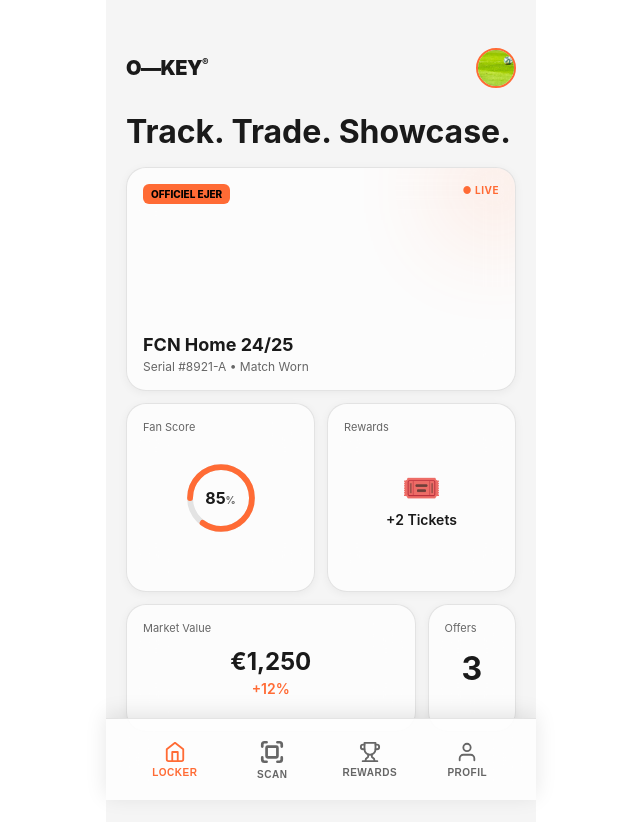
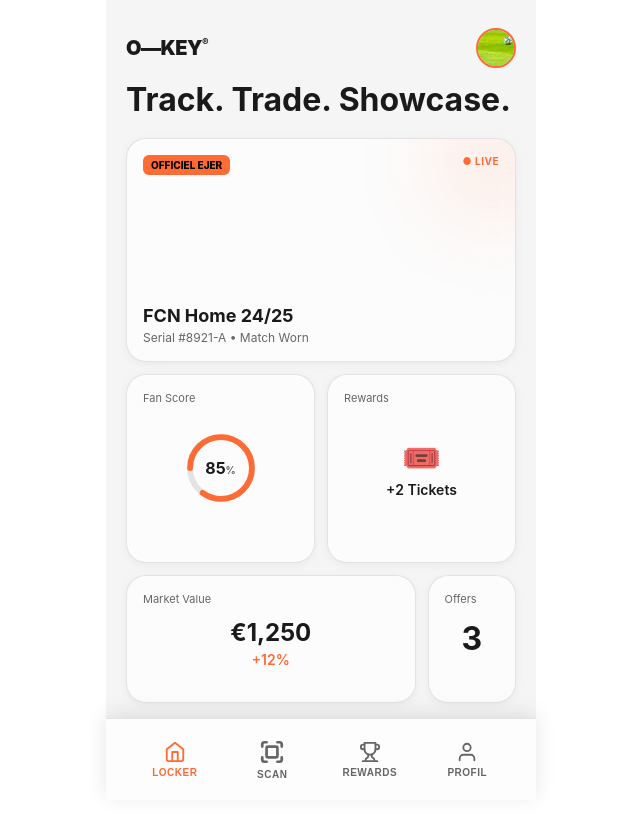
Before and after one commit to albertcaspersen/okey, a Vue app: page / in a window 1280 px wide. Both pictures are taken after a click on the button "LOCKER". Shown: the whole page, without its empty margins (319-959 px from the left). After the commit the page ends 800 px from the top, so only its background shows below. Built offline with nearby package versions, Linux system fonts and the light colour scheme; no server answers.

Commit message:
Adjust top-nav and section header positioning

```diff
--- a/src/App.vue
+++ b/src/App.vue
@@ -121,7 +121,7 @@
   top: 0;
   left: 0;
   width: 100%;
-  padding-top: 48px;
+  padding-top: 28px;
   display: grid;
   grid-template-columns: var(--grid-margin) 1fr 1fr 1fr 1fr var(--grid-margin);
   align-items: center;
--- a/src/Locker.vue
+++ b/src/Locker.vue
@@ -203,7 +203,7 @@
   grid-column: 1 / -1;
   display: grid;
   grid-template-columns: var(--grid-margin) 1fr 1fr 1fr 1fr var(--grid-margin);
-  margin-top: 7rem;
+  margin-top: 5rem;
   margin-bottom: 0;
   padding-bottom: 0;
 }
```
